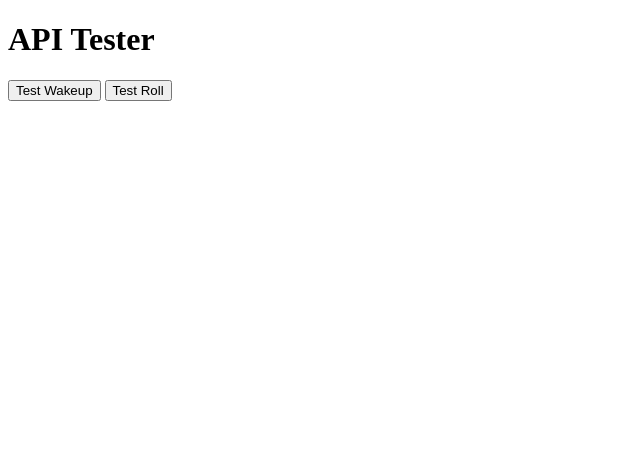
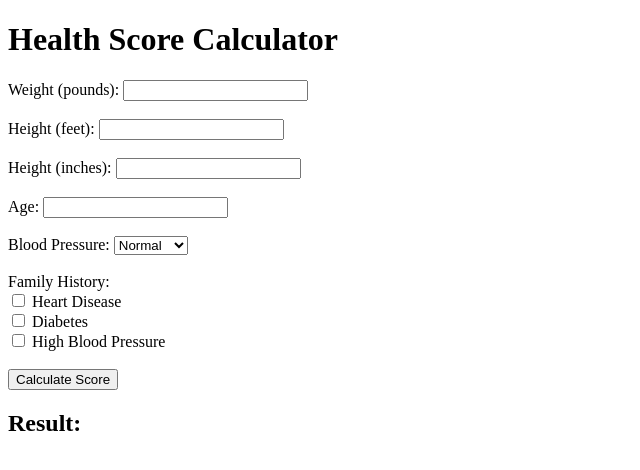
Before and after one commit to SourPatchEngineers/health-risk-calc-back, a website: page static/index.html in a window 1280 px wide. Shown: the whole page, without its empty margins (0-640 px from the left). Drawn offline with Linux system fonts and the light colour scheme.

Commit message:
Added BMI

```diff
--- a/static/index.html
+++ b/static/index.html
@@ -3,27 +3,83 @@
   <head>
     <meta charset="UTF-8">
     <meta name="viewport" content="width=device-width, initial-scale=1.0">
-  <title>API Tester</title>
+    <title>Health Score Calculator</title>
   </head>
   <body>
-  <h1>API Tester</h1>
-  <button onclick="testWakeup()">Test Wakeup</button>
-  <button onclick="testRoll()">Test Roll</button>
-  <pre id="output"></pre>
+    <h1>Health Score Calculator</h1>
+    <form id="healthForm">
+      <label for="weight">Weight (pounds):</label>
+      <input type="number" id="weight" name="weight" required><br><br>
+
+      <label for="feet">Height (feet):</label>
+      <input type="number" id="feet" name="feet" required><br><br>
+
+      <label for="inches">Height (inches):</label>
+      <input type="number" id="inches" name="inches" required><br><br>
+
+      <label for="age">Age:</label>
+      <input type="number" id="age" name="age" required><br><br>
+
+      <label for="bloodPressure">Blood Pressure:</label>
+      <select id="bloodPressure" name="bloodPressure" required>
+        <option value="normal">Normal</option>
+        <option value="elevated">Elevated</option>
+        <option value="stage 1">Stage 1</option>
+        <option value="stage 2">Stage 2</option>
+        <option value="crisis">Crisis</option>
+      </select><br><br>
+
+      <label>Family History:</label><br>
+      <label><input type="checkbox" name="familyHistory" value="heartDisease"> Heart Disease</label><br>
+      <label><input type="checkbox" name="familyHistory" value="diabetes"> Diabetes</label><br>
+      <label><input type="checkbox" name="familyHistory" value="highBloodPressure"> High Blood Pressure</label><br><br>
+
+      <button type="button" onclick="submitForm()">Calculate Score</button>
+    </form>
+
+    <h2>Result:</h2>
+    <pre id="result"></pre>
 
     <script>
-    const output = document.getElementById('output');
+      async function submitForm() {
+        try {
+          const weight = document.getElementById('weight').value;
+          const feet = document.getElementById('feet').value;
+          const inches = document.getElementById('inches').value;
+          const age = document.getElementById('age').value;
+          const bloodPressure = document.getElementById('bloodPressure').value;
 
-    async function testWakeup() {
-      const response = await fetch('/api/wakeup');
-      const data = await response.json();
-      output.textContent = JSON.stringify(data, null, 2);
+          // Get selected checkboxes
+          const checkboxes = document.querySelectorAll('input[name="familyHistory"]:checked');
+          const familyHistoryCheckboxes = Array.from(checkboxes).map(cb => cb.value);
+
+          const data = {
+            weight: parseFloat(weight),
+            feet: parseFloat(feet),
+            inches: parseFloat(inches),
+            age: parseFloat(age),
+            bloodPressure: bloodPressure,
+            familyHistoryCheckboxes: familyHistoryCheckboxes
+          };
+
+          const response = await fetch('/test-api', {
+            method: 'POST',
+            headers: {
+              'Content-Type': 'application/json'
+            },
+            body: JSON.stringify(data)
+          });
+
+          if (!response.ok) {
+            throw new Error('Network response was not ok');
           }
 
-    async function testRoll() {
-      const response = await fetch('/api/roll/6');
-      const data = await response.json();
-      output.textContent = JSON.stringify(data, null, 2);
+          const result = await response.json();
+          document.getElementById('result').textContent = JSON.stringify(result, null, 2);
+        } catch (error) {
+          console.error('Error:', error);
+          document.getElementById('result').textContent = 'An error occurred. Please try again.';
+        }
       }
   </script>
 </body>
```
Also changed, not shown: index.js (+101 -1 lines). Lines whose indentation alone changed are shown as unchanged.
